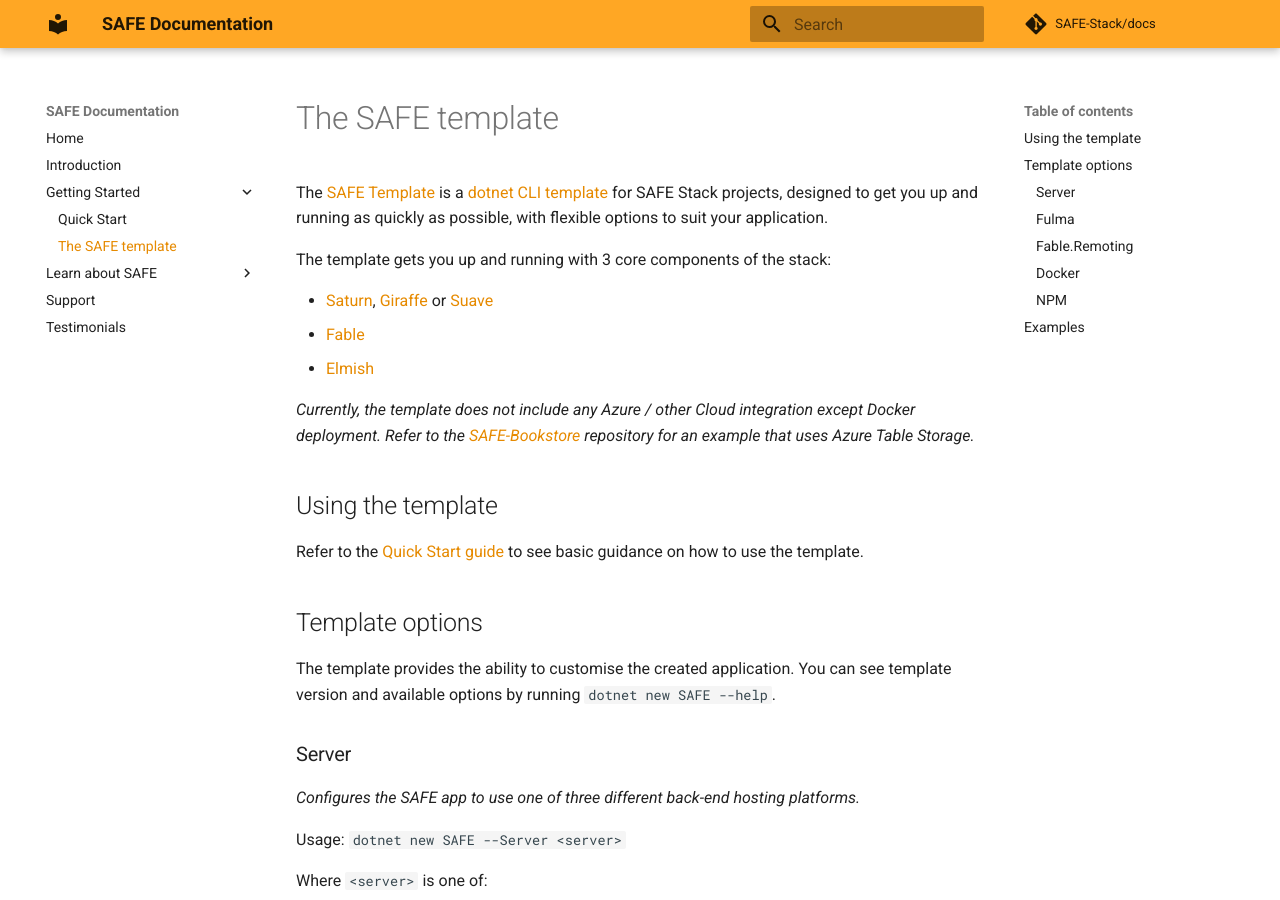
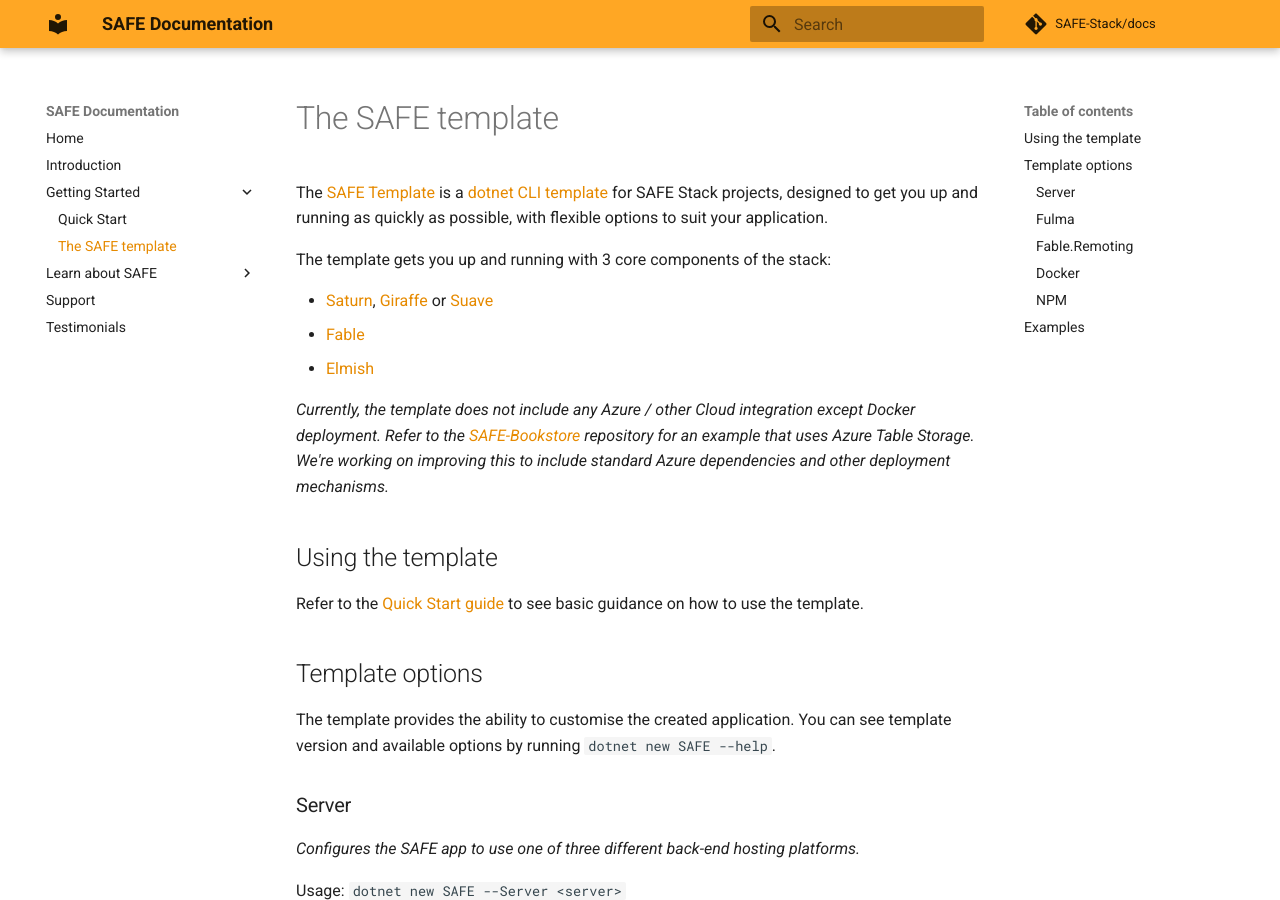
Before and after one commit to SAFE-Stack/docs, an MkDocs documentation site: the page built from docs/safe-template.md, in a window 1280 px wide and 900 px high. Built offline with MkDocs 1.6.1 and Material for MkDocs 9.7.7, drawn with Linux system fonts in a browser that asks for light colours; comment, search, counter and statistics services are not loaded; old or Windows-style settings are respelled for this version of MkDocs.

Commit message:
Update Azure text.

```diff
--- a/docs/safe-template.md
+++ b/docs/safe-template.md
@@ -6,7 +6,7 @@
 * [Fable](http://fable.io/)
 * [Elmish](https://fable-elmish.github.io/elmish/)
 
-*Currently, the template does not include any Azure / other Cloud integration except Docker deployment. Refer to the [SAFE-Bookstore](https://github.com/SAFE-Stack/SAFE-BookStore) repository for an example that uses Azure Table Storage.*
+*Currently, the template does not include any Azure / other Cloud integration except Docker deployment. Refer to the [SAFE-Bookstore](https://github.com/SAFE-Stack/SAFE-BookStore) repository for an example that uses Azure Table Storage. We're working on improving this to include standard Azure dependencies and other deployment mechanisms.*
 
 ## Using the template
 Refer to the [Quick Start guide](quickstart.md#create-your-first-safe-app) to see basic guidance on how to use the template.
```
